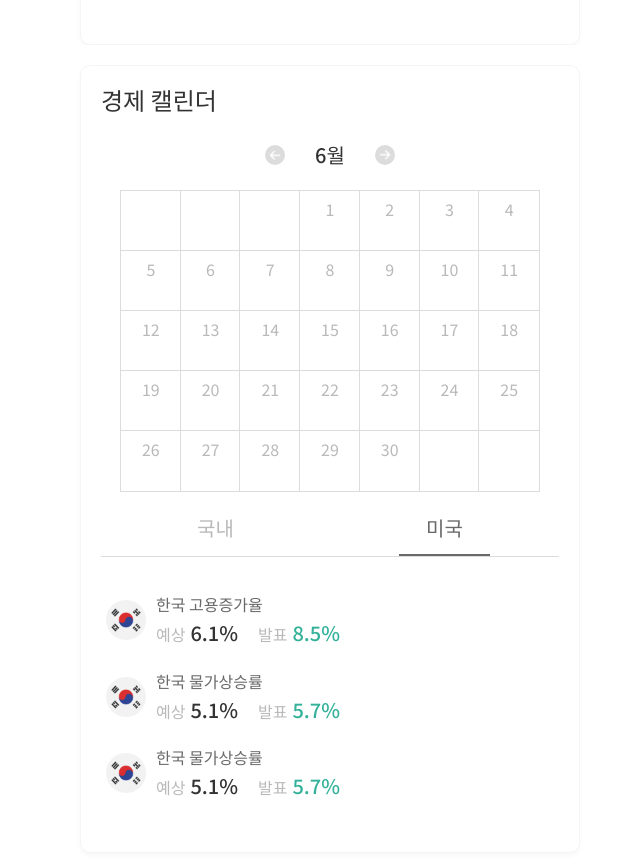
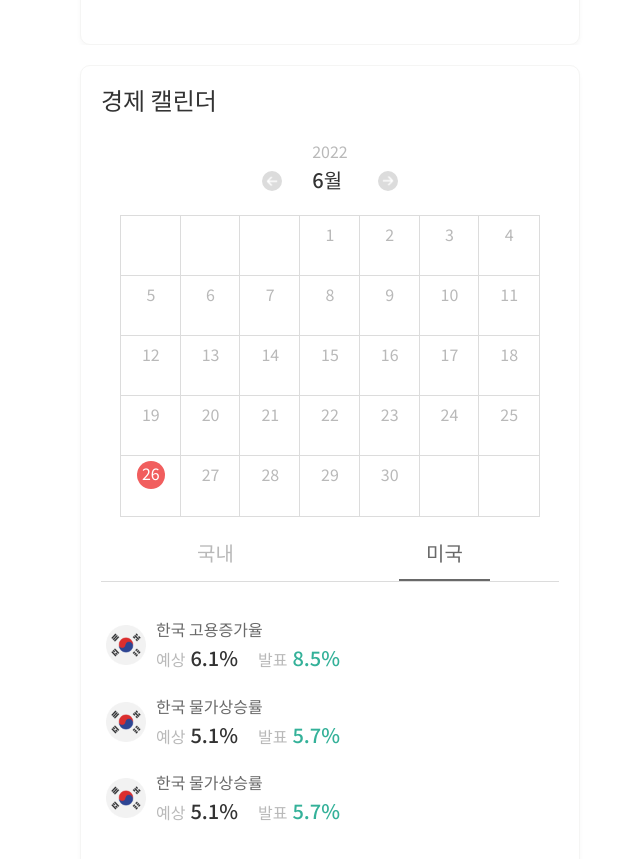
Before and after one commit to GBSIM/oruum_frontend, a React (Create React App) app: page / in a window 1280 px wide. Shown: the part 1560-2419 px from the top of the page, without its empty margins (310-950 px from the left). Built offline with nearby package versions, Linux system fonts and the light colour scheme.

Commit message:
add date select function to economy calendar at home

```diff
--- a/src/components/library/ui/unit/Calendar/Calendar.css
+++ b/src/components/library/ui/unit/Calendar/Calendar.css
@@ -1,7 +1,7 @@
 .calendar-month-row-container {
     display: flex;
     flex-direction: row;
-    align-items: center;
+    align-items: flex-end;
     justify-content: center;
     width: 100%;
     min-height: 30px;
@@ -20,6 +20,17 @@
     align-items: center;
     justify-content: center;
     border-radius: 100px;
+    margin-bottom: 5px;
+}
+
+.calendar-activated-date {
+    background: #F15E5E;
+    width: 28px;
+    min-width: 28px;
+    height: 28px;
+    min-height: 28px;
+    border-radius: 15px;
+    color: #fff;
 }
 
 .calendar-month-change-button:hover {
--- a/src/components/library/ui/unit/Calendar/Calendar.js
+++ b/src/components/library/ui/unit/Calendar/Calendar.js
@@ -4,26 +4,40 @@ import React, { useState } from 'react';
 export default function Calendar(props) {
     let today = new Date();
 
+    const [year, setYear] = useState(today.getFullYear());
     const [month, setMonth] = useState(today.getMonth());
+    const firstDateOfMonth = new Date(today.getFullYear(),today.getMonth(),1);
+    const [firstDayOfMonth, setFirstDateOfMonth] = useState(firstDateOfMonth.getDay());
+    const lastDateOfMonth = new Date(today.getFullYear(),today.getMonth()+1,0).getDate();
+    const [activatedDate,setActivatedDate] = useState(today.getDate());
+
+    const [daySpanList, dayList] = getDayList(year,month,activatedDate);
+
+    console.log(dayList);
+
     const increaseMonth = () => {
         if (month === 11) {
             setMonth(0);
+            setYear(year + 1);
         } else {
             setMonth(month + 1);
         }
+        setActivatedDate(1);
     }
     const decreaseMonth = () => {
         if (month === 0) {
             setMonth(11);
+            setYear(year - 1);
         } else {
             setMonth(month - 1);
         }
+        setActivatedDate(1);
     }
 
-    const CalndarDayList = props.dayList.map((day,index) => (
+    const CalndarDayList = daySpanList.map((daySpan,index) => (
         <div className='calendar-day' key={index}>
-            <button className='calendar-day-button'>
-                <span className='calendar-day-text'>{day}</span>
+            <button className='calendar-day-button' onClick={() => {setActivatedDate(dayList[index])}}>
+                {daySpan}
             </button>
         </div>
     ))
@@ -36,7 +50,10 @@ export default function Calendar(props) {
                          src={require('../../images/Icon/icon_left_arrow_white.png')}></img>
                 </button>
                 <div style={{width:'30px'}}></div>
-                <h3 className='calendar-month-text'>{month+1}월</h3>
+                <div style={{alignItems:'center'}}>
+                    <span style={{color: '#B9B9B9'}}>{year}</span>
+                    <h3 className='calendar-month-text'>{month+1}월</h3>
+                </div>
                 <div style={{width:'30px'}}></div>
                 <button className='calendar-month-change-button' onClick={increaseMonth}>
                     <img className='calendar-month-change-button-image'
@@ -51,3 +68,37 @@ export default function Calendar(props) {
         </div>
     )
 }
+
+function getDayList(year,month,activatedDate) {
+    const firstDateOfMonth = new Date(year,month,1);
+    const firstDayOfMonth = firstDateOfMonth.getDay()
+    const lastDateOfMonth = new Date(year,month+1,0).getDate();
+    const lastDayOfMonth = new Date(year,month+1,0).getDay();
+
+    let daySpanList = [];
+    let dayList = [];
+    if (firstDayOfMonth != 0) {
+        for (var i = 0; i < firstDayOfMonth; i++) {
+            daySpanList.push('');
+            dayList.push('');
+        }
+    }
+    for (var i = 1; i <= lastDateOfMonth; i++) {
+        if (i === activatedDate) {
+            daySpanList.push(<span className='calendar-activated-date'>{i}</span>)
+            dayList.push((i));
+        } else {
+            daySpanList.push(<span className='calendar-day-text'>{i}</span>);
+            dayList.push((i));
+        }
+    }
+
+    if (lastDayOfMonth != 6) {
+        for (var i = 0; i < 6-lastDayOfMonth; i++) {
+            daySpanList.push('');
+            dayList.push('');
+        }
+    }
+
+    return [daySpanList, dayList];
+}
```
